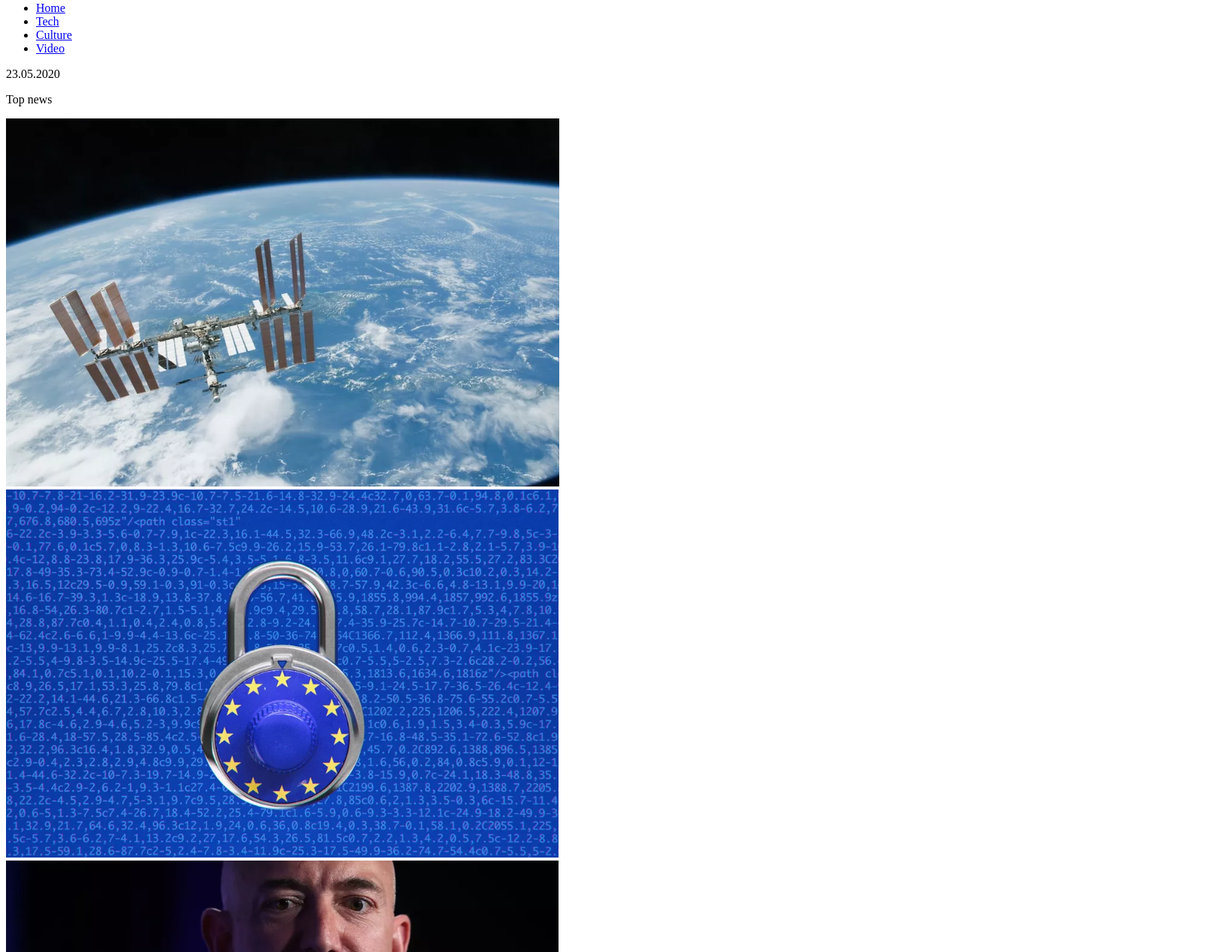
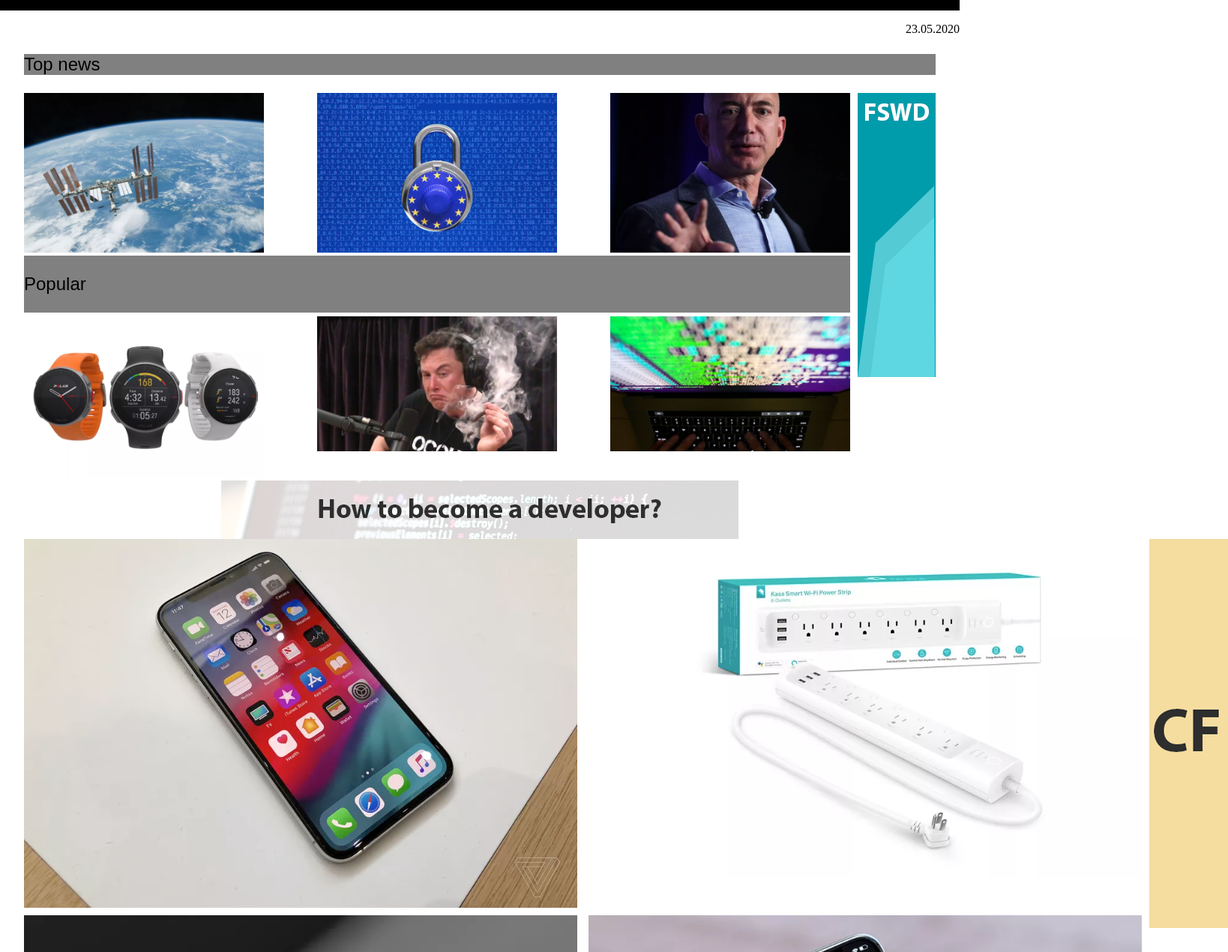
Before and after one commit to Ahimedes/CFLMS-Ahmed-CodeReview-02, a plain HTML site: page index.html in a window 1280 px wide. Shown: the part 143-1413 px from the top of the page at 75% size, 1638 px wide, since content can reach past the window. Drawn offline with Linux system fonts and the light colour scheme.

Commit message:
Adds css elements

```diff
--- a/index.html
+++ b/index.html
@@ -27,7 +27,7 @@
 
     <div class="Date">
     	<p>23.05.2020</p>
-    </div>
+    </divn>
     <div class="First">
     	<p>Top news</p>
     </div>
@@ -35,14 +35,17 @@
     <section class="Burrito">
     	<div class="Pics">
     		<div class="Upperbox1">
-    			<div><img src="img/nasa.png"></div>
-    			<div><img src="img/eu.png"></div>
-    			<div><img src="img/jeff.png"></div>
+    			<div><img class="newspic" src="img/nasa.png"></div>
+    			<div><img class="newspic" src="img/eu.png"></div>
+    			<div><img class="newspic" src="img/jeff.png"></div>
+    		</div>
+    		<div class="Second">
+    			<p>Popular</p>
     		</div>
     		<div class="Lowerbox1">
-    			<div><img src="img/polar.png"></div>
-    			<div><img src="img/musk.jpg"></div>
-    			<div><img src="img/snowden.jpg"></div>
+    			<div><img class="newspic" src="img/polar.png"></div>
+    			<div><img class="newspic" src="img/musk.jpg"></div>
+    			<div><img class="newspic" src="img/snowden.jpg"></div>
     		</div>
     	</div>
 
@@ -56,14 +59,14 @@
     </aside>
 
     <section class="Burrito">
-    	<div class="Pics">
+    	<div class="Pics2">
     		<div class="Upperbox2">
-    			<div><img src="img/iphone.png"></div>
-    			<div><img src="img/smart.png"></div>
+    			<div class="bigpic"><img src="img/iphone.png"></div>
+    			<div class="bigpic"><img src="img/smart.png"></div>
     		</div>
     		<div class="Lowerbox2">
-    			<div><img src="img/one.png"></div>
-    			<div><img src="img/phone.png"></div>
+    			<div class="bigpic"><img src="img/one.png"></div>
+    			<div class="bigpic"><img src="img/phone.png"></div>
     		</div>
     	</div>
     	<aside class="sidebanner">
@@ -78,8 +81,8 @@
 		   <li><a href="#">Culture</a></li>
 		   <li><a href="#">Video</a></li>
 	    </ul>
-    	<img src="img/logo-newspaper-cf.png">
-    	<p>Ahmed - Codefactory 2020</p>
+    	<img class="Botlogo" src="img/logo-newspaper-cf.png">
+    	<p id="para">Ahmed - Codefactory 2020</p>
     </footer>
 
 </body>
--- a/style.scss
+++ b/style.scss
@@ -0,0 +1,144 @@
+body {
+	margin: 0;
+}
+.Banner {
+	background-color: #5b181a;
+	display: flex;
+	justify-content: space-between;
+	align-items: center;
+	padding:1em;
+
+}
+
+.List {
+	list-style-type: none;
+	padding-bottom: 3em;
+	margin-top: 0;
+	background-color: black;
+	li {
+		float: left;
+	}
+	a {
+		display: block;
+		padding: 1em;
+		color: white;
+		font-family: Arial, Helvetica, sans-serif;
+	}
+}
+
+.Date {
+	text-align: right;
+}
+.Burrito {
+	display: flex;
+	width:95%;
+	margin: 0 auto;
+}
+
+.First {
+	font-family: Arial, Helvetica, sans-serif;
+	background-color: gray;
+	width: 95%;
+	margin: 0 auto;
+	font-size: 1.5em;
+	text-align: left;
+}
+
+.Second {
+	font-family: Arial, Helvetica, sans-serif;
+	background-color: gray;
+	width: 100%;
+	margin: 0 auto;
+	font-size: 1.5em;
+	text-align: left;
+	display: flex;
+}
+
+.Pics {
+	display: flex;
+	flex-flow: column;
+	width: 100%;
+	.Upperbox1 {
+		display: flex;
+		justify-content: space-between;
+  		flex-direction: row;
+  		width: 100%;
+  		margin-right: 15px;
+	}
+	.Lowerbox1 {
+		display: flex;
+		justify-content: space-between;
+  		flex-direction: row;
+  		width: 100%;
+  		margin-right: 15px;
+  		margin-top: 5px;
+	}
+	.newspic {
+		width: 20em;
+	}
+	.bigpic {
+		display: flex;
+		width: 10em;
+		overflow: hidden;
+
+}
+}
+
+.Upperbox2 {
+	display: flex;
+	justify-content: space-between;
+  	flex-direction: row;
+  	width: 100%;
+
+}
+.Lowerbox2 {
+	display: flex;
+	justify-content: space-between;
+  	flex-direction: row;
+  	width: 100%;
+  	margin-right: 15px;
+  	margin-top: 5px;
+}
+
+.sidebanner {
+	height: 100%;
+	margin-left: 10px;
+}
+
+.midbanner {
+	display: flex;
+	justify-content: center;
+	width: 100%;
+}
+
+footer {
+  margin-top: 60px;
+  background-color: #191919;
+  width: 100%;
+  margin-bottom: 0;
+  padding-bottom: 10px;
+  }
+
+.Footlist {
+	list-style-type: none;
+  	font-size: 0.8em;
+  	padding-top: 10px;
+    height: auto;
+
+    li{
+    	float: left;
+    }
+    a {
+    	color: white;
+    	display: block;
+    	padding: 1em;
+    	font-family: Arial, Helvetica, sans-serif;
+    }
+}
+
+#para {
+  display: flex;
+  color:white;
+  justify-content: center;
+  padding-bottom: 5px;
+}
```
Also changed, not shown: style.css, 1 other file.
